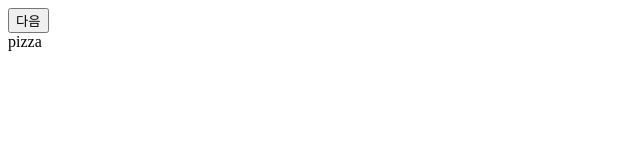
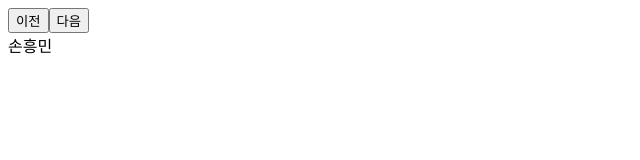
Before and after one commit to kiwi85547/react20240509, a React (Vite) app: page / in a window 1280 px wide. Shown: the top 160 px of the page, without its empty margins (0-640 px from the left). Built offline with nearby package versions, Linux system fonts and the light colour scheme.

Commit message:
상태예제2) state 변경되면 다시 그려짐 완료
state를 꼭 출력하는 용도로 사용하지 않아도 됨

```diff
--- a/src/App.jsx
+++ b/src/App.jsx
@@ -1,18 +1,16 @@
 import React, { useState } from "react";
 
-const foods = ["pizza", "ramen", "coffee", "latte", "burger"];
+const nameList = ["손흥민", "박지성", "이강인", "차범근", "황희찬", "김민재"];
 
 function App(props) {
   const [index, setIndex] = useState(0);
-  const food = foods[index];
-  console.log(index);
+  const i = (nameList.length + index) % nameList.length;
+  const name = nameList[i];
   return (
     <div>
-      {index > 0 && <button onClick={() => setIndex(index - 1)}>이전</button>}
-      {index < food.length - 1 && (
-        <button onClick={() => setIndex(index + 1)}>다음</button>
-      )}
-      <div>{food}</div>
+      <button onClick={() => setIndex(index - 1)}>이전</button>
+      <button onClick={() => setIndex(index + 1)}>다음</button>
+      <div>{name}</div>
     </div>
   );
 }
```
